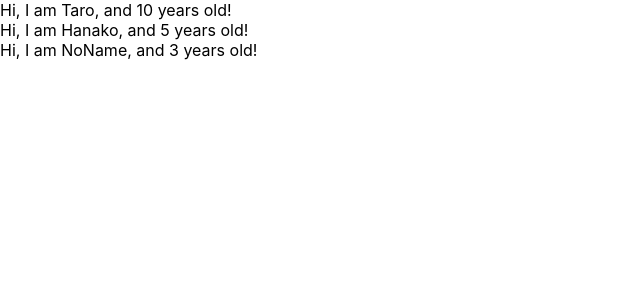
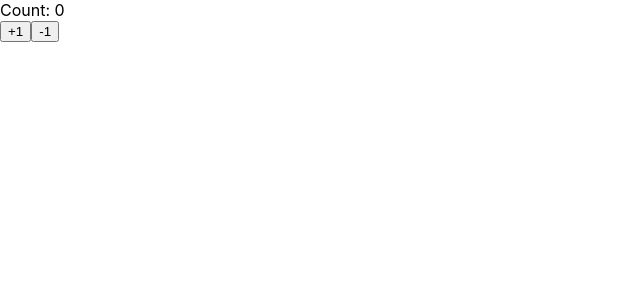
Before and after one commit to makoto-ogata/udemy-react-redux-crud-application, a React (Create React App) app: page / in a window 1280 px wide. Shown: the top 300 px of the page, without its empty margins (0-640 px from the left). Built offline with nearby package versions, Linux system fonts and the light colour scheme.

Commit message:
learn state

```diff
--- a/src/App.js
+++ b/src/App.js
@@ -1,34 +1,32 @@
-import React from 'react';
-import PropTypes from 'prop-types';
+import React, {Component} from 'react';
 
 const App = () =>{
-  const profiles = [
-    {
-      name: "Taro", age: 10
-    },
-    {
-      name: "Hanako", age: 5
-    },
-    {
-      name: "NoName", age: 3
-    }
-  ]
   return(
-    <div>
-      {profiles.map((profile, index) =>{
-        return <User name={profile.name} age={profile.age} key={index}/>
-      })}
-    </div>
+   <Counter></Counter>
   )
 }
 
-const User = (props) =>{
-  return <div>Hi, I am {props.name}, and {props.age} years old!</div>
+class Counter extends Component{
+  constructor(props){
+    super(props);
+    this.state = {count: 0}
+  }
+  handlePlusButton = () =>{
+    this.setState({count: this.state.count + 1})
+  }
+  handleMinusButton = () =>{
+    this.setState({count: this.state.count - 1})
+  }
+  render(){
+    return(
+      <div>
+        <div>Count: {this.state.count}</div>
+        <button onClick={this.handlePlusButton}>+1</button>
+        <button onClick={this.handleMinusButton}>-1</button>
+      </div>
+    )
+  }
 }
 
-User.propTypes = {
-  name: PropTypes.string,
-  age: PropTypes.number.isRequired
-}
 
 export default App;
```
